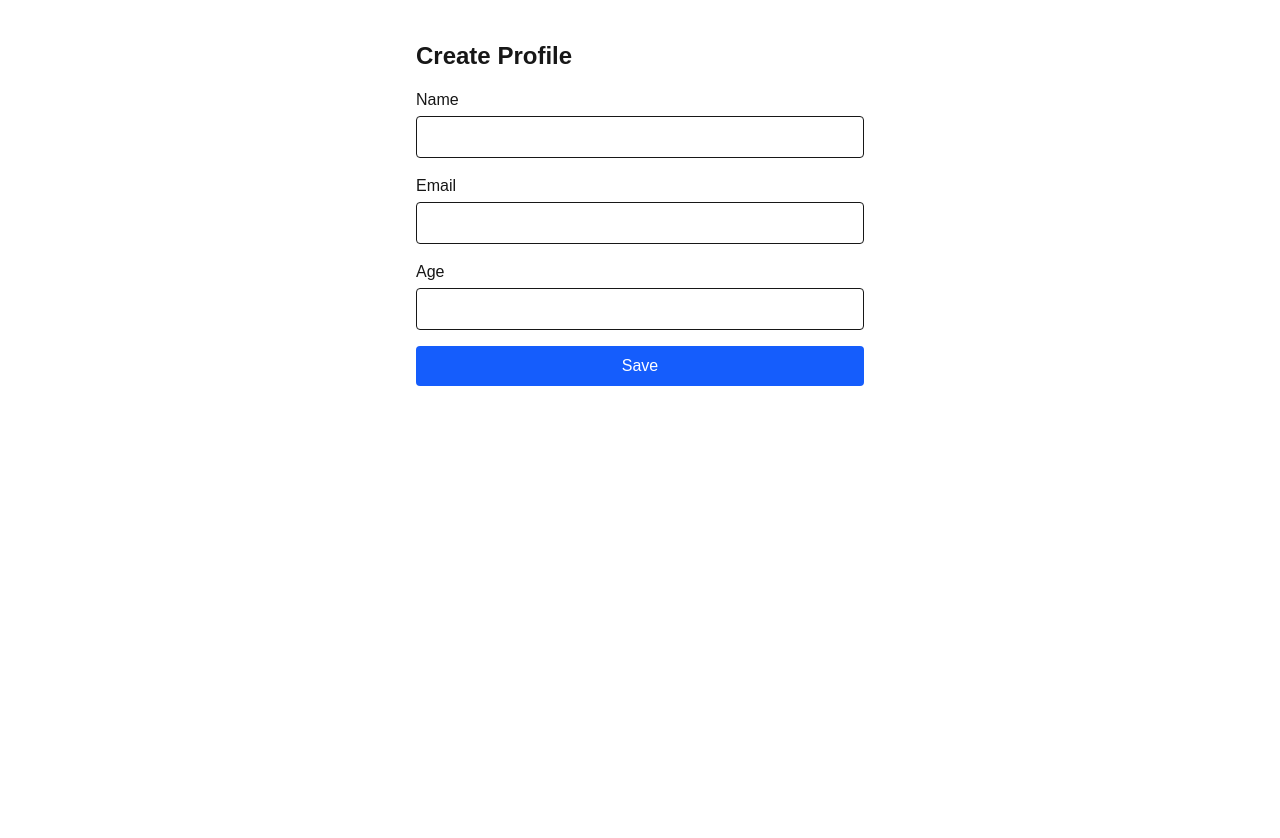
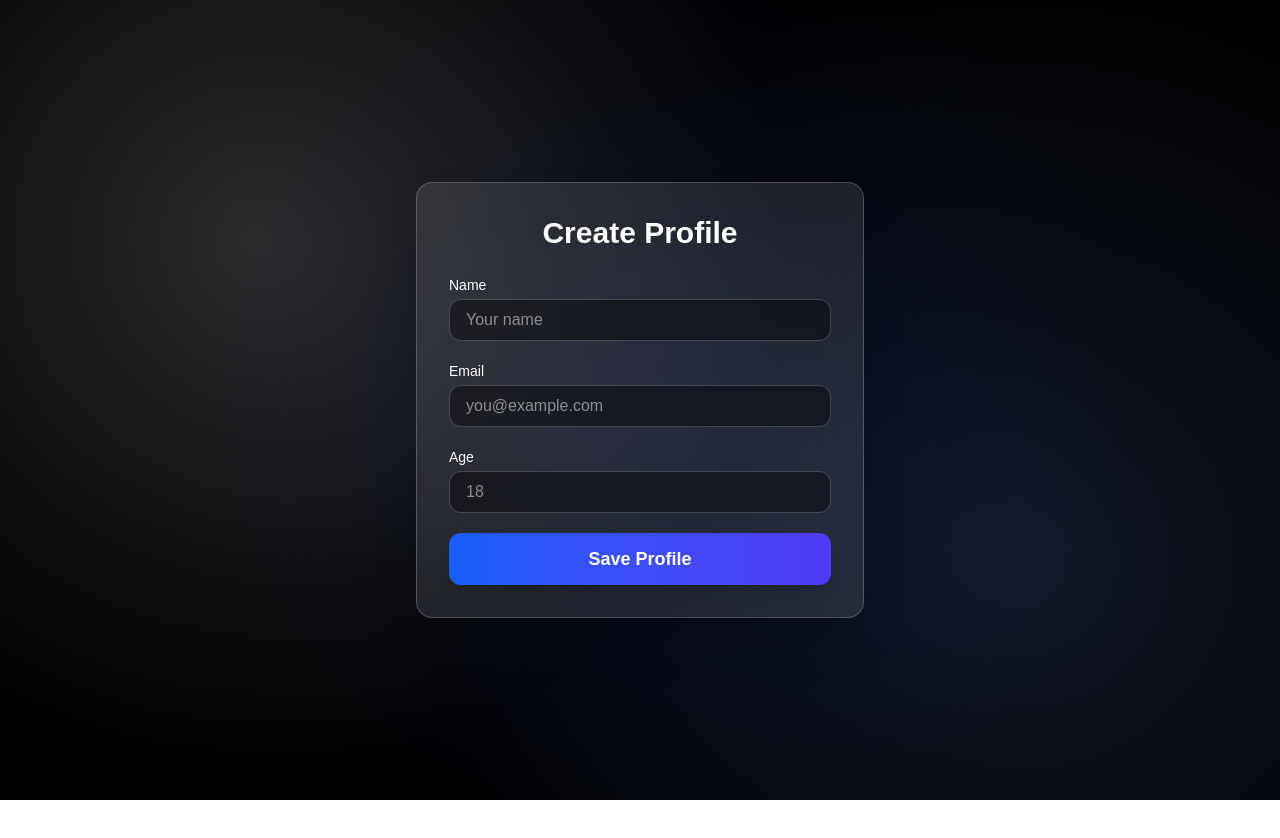
Before and after one commit to jayvilla/mini-dashboard, a Next.js app: page /profile/new in a window 1280 px wide. After the commit the page ends 800 px from the top, so only its background shows below. Built offline with nearby package versions, Linux system fonts and the light colour scheme.

Commit message:
update profile/new page

```diff
--- a/src/app/profile/new/page.tsx
+++ b/src/app/profile/new/page.tsx
@@ -2,10 +2,9 @@
 
 import { useForm } from "react-hook-form";
 import { zodResolver } from "@hookform/resolvers/zod";
+import { motion } from "framer-motion";
+import { ProfileSchema, ProfileInput } from "@/lib/validation";
 import { useRouter } from "next/navigation";
-import { ProfileInput, ProfileSchema } from "../../../lib/validation";
-import Input from "../../../components/Input";
-import Button from "../../../components/Button";
 
 export default function NewProfilePage() {
   const router = useRouter();
@@ -23,35 +22,75 @@ export default function NewProfilePage() {
       method: "POST",
       body: JSON.stringify(data),
     });
+
     router.push("/dashboard");
   };
 
   return (
-    <div className="max-w-md mx-auto mt-10 flex flex-col gap-4">
-      <h1 className="text-2xl font-bold">Create Profile</h1>
+    <main className="min-h-screen flex items-center justify-center bg-black text-white p-6 mesh-bg">
+      <motion.div
+        initial={{ opacity: 0, y: 30 }}
+        animate={{ opacity: 1, y: 0 }}
+        transition={{ duration: 0.5 }}
+        className="w-full max-w-md bg-white/10 backdrop-blur-xl border border-white/20 rounded-2xl p-8 shadow-2xl"
+      >
+        <h1 className="text-3xl font-bold text-center mb-6">Create Profile</h1>
 
-      <form onSubmit={handleSubmit(onSubmit)} className="flex flex-col gap-4">
-        <Input
-          label="Name"
+        <form onSubmit={handleSubmit(onSubmit)} className="flex flex-col gap-5">
+          {/* NAME */}
+          <div>
+            <label className="block mb-1 text-sm font-medium">Name</label>
+            <input
+              className="w-full px-4 py-2 rounded-xl bg-black/40 border border-white/20 text-white focus:border-indigo-400 outline-none"
               {...register("name")}
-          error={errors.name?.message}
+              placeholder="Your name"
             />
+            {errors.name && (
+              <p className="text-red-400 text-sm mt-1">{errors.name.message}</p>
+            )}
+          </div>
 
-        <Input
-          label="Email"
+          {/* EMAIL */}
+          <div>
+            <label className="block mb-1 text-sm font-medium">Email</label>
+            <input
+              className="w-full px-4 py-2 rounded-xl bg-black/40 border border-white/20 text-white focus:border-indigo-400 outline-none"
               {...register("email")}
-          error={errors.email?.message}
+              placeholder="you@example.com"
+              type="email"
             />
+            {errors.email && (
+              <p className="text-red-400 text-sm mt-1">
+                {errors.email.message}
+              </p>
+            )}
+          </div>
 
-        <Input
-          label="Age"
+          {/* AGE */}
+          <div>
+            <label className="block mb-1 text-sm font-medium">Age</label>
+            <input
+              className="w-full px-4 py-2 rounded-xl bg-black/40 border border-white/20 text-white focus:border-indigo-400 outline-none"
+              {...register("age", { valueAsNumber: true })}
+              placeholder="18"
               type="number"
-          {...register("age", { valueAsNumber: true })}
-          error={errors.age?.message}
             />
+            {errors.age && (
+              <p className="text-red-400 text-sm mt-1">{errors.age.message}</p>
+            )}
+          </div>
 
-        <Button type="submit">Save</Button>
+          {/* SUBMIT */}
+          <motion.button
+            whileHover={{ scale: 1.03 }}
+            whileTap={{ scale: 0.97 }}
+            className="w-full px-4 py-3 rounded-xl bg-gradient-to-r from-blue-600 to-indigo-600 hover:from-blue-500 hover:to-indigo-500 shadow-lg text-lg font-semibold"
+            type="submit"
+          >
+            Save Profile
+          </motion.button>
         </form>
-    </div>
+      </motion.div>
+    </main>
   );
 }
```
Lines whose indentation alone changed are shown as unchanged.
